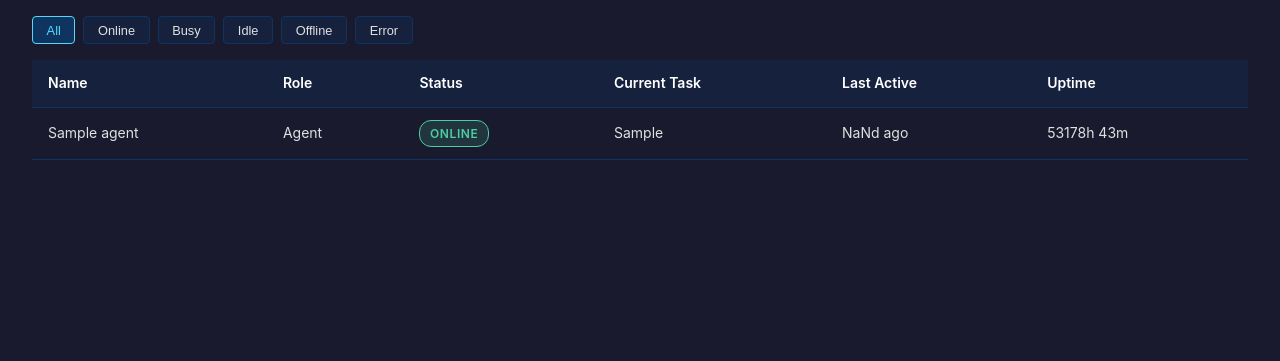
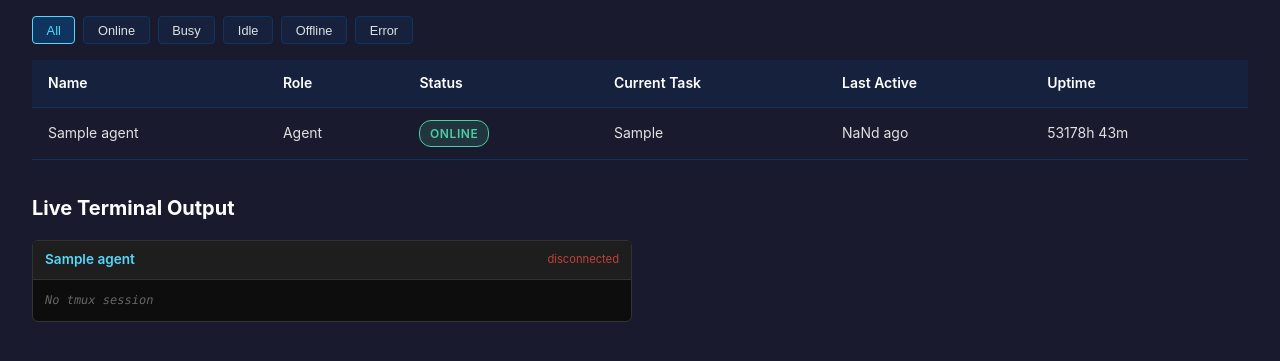
Before and after one commit to danielmajestic/cc-team-dashboard, a Flask app: page /agents in a window 1280 px wide. Shown: the part 148-509 px from the top of the page. Run offline with Flask 3, Linux system fonts and the light colour scheme; tables that the repository leaves empty hold one stand-in row (values such as "Sample post").

Commit message:
feat: add tmux live terminal view on agents page
Add GET /api/agents/<name>/terminal endpoint that captures tmux pane
output (last 30 lines) via subprocess. Display in dark terminal-style
boxes on the agents page with 10-second auto-refresh. Includes input
validation, error handling, and 5 new API tests + 2 route tests.

Co-Authored-By: Claude Opus 4.6 <noreply@anthropic.com>

```diff
--- a/app.py
+++ b/app.py
@@ -1,4 +1,6 @@
 import os
+import re
+import subprocess
 from flask import Flask, render_template, request, jsonify
 from config import Config, TestConfig
 
@@ -82,6 +84,27 @@ def create_app(testing=False, db_path_override=None):
         finally:
             conn.close()
 
+    @app.route("/api/agents/<name>/terminal", methods=["GET"])
+    def api_agent_terminal(name):
+        if not re.fullmatch(r'[A-Za-z0-9_-]+', name):
+            return jsonify({"error": "invalid agent name"}), 400
+
+        try:
+            result = subprocess.run(
+                ["tmux", "capture-pane", "-p", "-t", name, "-S", "-30"],
+                capture_output=True, text=True, timeout=5
+            )
+        except FileNotFoundError:
+            return jsonify({"error": "tmux is not installed"}), 500
+        except subprocess.TimeoutExpired:
+            return jsonify({"error": "tmux command timed out"}), 500
+
+        if result.returncode != 0:
+            return jsonify({"error": "tmux session not found",
+                            "detail": result.stderr.strip()}), 404
+
+        return jsonify({"name": name, "output": result.stdout}), 200
+
     @app.route("/api/agents", methods=["GET"])
     def api_list_agents():
         from models import get_all_agents, check_heartbeat_timeouts
--- a/static/css/style.css
+++ b/static/css/style.css
@@ -273,6 +273,93 @@ h2 {
     text-align: center;
 }
 
+/* Terminal Live View */
+.terminal-section {
+    margin-top: 2rem;
+}
+
+.terminal-grid {
+    display: grid;
+    grid-template-columns: 1fr;
+    gap: 1rem;
+    margin-top: 1rem;
+}
+
+@media (min-width: 992px) {
+    .terminal-grid {
+        grid-template-columns: repeat(2, 1fr);
+    }
+}
+
+.terminal-box {
+    background-color: #0d0d0d;
+    border: 1px solid #333;
+    border-radius: 6px;
+    overflow: hidden;
+}
+
+.terminal-header {
+    background-color: #1e1e1e;
+    padding: 0.5rem 0.75rem;
+    display: flex;
+    justify-content: space-between;
+    align-items: center;
+    border-bottom: 1px solid #333;
+}
+
+.terminal-title {
+    color: var(--accent-highlight);
+    font-weight: 600;
+    font-size: 0.85rem;
+}
+
+.terminal-status {
+    font-size: 0.7rem;
+    color: var(--status-green);
+    opacity: 0.8;
+}
+
+.terminal-body {
+    padding: 0.75rem;
+    font-family: "SF Mono", "Fira Code", "Cascadia Code", Consolas, monospace;
+    font-size: 0.75rem;
+    line-height: 1.4;
+    color: #c8c8c8;
+    white-space: pre;
+    overflow-x: auto;
+    max-height: 400px;
+    overflow-y: auto;
+    -webkit-overflow-scrolling: touch;
+}
+
+.terminal-empty {
+    color: #666;
+    font-style: italic;
+}
+
+/* WORKING.md display in agent cards */
+.agent-working {
+    margin-top: 0.5rem;
+    padding-top: 0.5rem;
+    border-top: 1px solid var(--accent);
+    font-size: 0.8rem;
+    color: var(--text-primary);
+    opacity: 0.85;
+    white-space: pre-wrap;
+    max-height: 120px;
+    overflow-y: auto;
+    line-height: 1.4;
+}
+
+.agent-working-label {
+    font-size: 0.7rem;
+    text-transform: uppercase;
+    letter-spacing: 0.05em;
+    color: var(--accent-highlight);
+    margin-bottom: 0.25rem;
+    font-weight: 600;
+}
+
 /* Mobile-first nav adjustments */
 @media (max-width: 575px) {
     .main-nav {
--- a/static/js/dashboard.js
+++ b/static/js/dashboard.js
@@ -5,6 +5,7 @@
     'use strict';
 
     var REFRESH_INTERVAL = 30000;
+    var TERMINAL_REFRESH_INTERVAL = 10000;
     var AGENT_API = '/api/agents';
 
     // Known team role mappings
@@ -85,9 +86,14 @@
                 + '<div class="agent-task">' + escapeHtml(a.current_task || 'No active task') + '</div>'
                 + '<div class="agent-lastseen">Last seen: ' + timeAgo(a.last_active) + '</div>'
                 + '</div>'
+                + '<div class="agent-working" id="working-' + a.id + '"></div>'
                 + '</div>';
         }
         container.innerHTML = html;
+
+        for (var j = 0; j < agents.length; j++) {
+            fetchWorkingMd(agents[j].id, agents[j].name);
+        }
     }
 
     // Render agent table on the agents page
@@ -123,6 +129,110 @@
         return div.innerHTML;
     }
 
+    // --- Terminal live view (agents page) ---
+
+    var knownAgentNames = [];
+
+    function renderTerminalGrid(agents) {
+        var grid = document.getElementById('terminal-grid');
+        if (!grid) return;
+
+        knownAgentNames = [];
+        for (var i = 0; i < agents.length; i++) {
+            knownAgentNames.push(agents[i].name);
+        }
+
+        if (knownAgentNames.length === 0) {
+            grid.innerHTML = '<p class="empty-msg">No agents registered.</p>';
+            return;
+        }
+
+        var html = '';
+        for (var i = 0; i < knownAgentNames.length; i++) {
+            var name = knownAgentNames[i];
+            html += '<div class="terminal-box" id="term-' + escapeHtml(name) + '">'
+                + '<div class="terminal-header">'
+                + '<span class="terminal-title">' + escapeHtml(name) + '</span>'
+                + '<span class="terminal-status" id="term-status-' + escapeHtml(name) + '">connecting...</span>'
+                + '</div>'
+                + '<div class="terminal-body" id="term-body-' + escapeHtml(name) + '">Loading...</div>'
+                + '</div>';
+        }
+        grid.innerHTML = html;
+        fetchAllTerminals();
+    }
+
+    function fetchTerminal(name) {
+        var xhr = new XMLHttpRequest();
+        xhr.open('GET', '/api/agents/' + encodeURIComponent(name) + '/terminal', true);
+        xhr.onreadystatechange = function () {
+            if (xhr.readyState !== 4) return;
+            var body = document.getElementById('term-body-' + name);
+            var status = document.getElementById('term-status-' + name);
+            if (!body || !status) return;
+
+            if (xhr.status === 200) {
+                try {
+                    var data = JSON.parse(xhr.responseText);
+                    var output = data.output || '';
+                    if (output.trim() === '') {
+                        body.innerHTML = '<span class="terminal-empty">No output</span>';
+                    } else {
+                        body.textContent = output;
+                    }
+                    status.textContent = 'live';
+                    status.style.color = '';
+                } catch (e) {
+                    body.innerHTML = '<span class="terminal-empty">Parse error</span>';
+                    status.textContent = 'error';
+                    status.style.color = 'var(--status-red)';
+                }
+            } else {
+                body.innerHTML = '<span class="terminal-empty">No tmux session</span>';
+                status.textContent = 'disconnected';
+                status.style.color = 'var(--status-red)';
+            }
+        };
+        xhr.send();
+    }
+
+    function fetchAllTerminals() {
+        for (var i = 0; i < knownAgentNames.length; i++) {
+            fetchTerminal(knownAgentNames[i]);
+        }
+    }
+
+    // --- WORKING.md display (dashboard cards) ---
+
+    function fetchWorkingMd(agentId, agentName) {
+        var xhr = new XMLHttpRequest();
+        xhr.open('GET', '/api/agents/' + agentId + '/working', true);
+        xhr.onreadystatechange = function () {
+            if (xhr.readyState !== 4) return;
+            var container = document.getElementById('working-' + agentId);
+            if (!container) return;
+
+            if (xhr.status === 200) {
+                try {
+                    var data = JSON.parse(xhr.responseText);
+                    var lines = (data.content || '').split('\n');
+                    var preview = lines.slice(0, 8).join('\n').trim();
+                    if (preview) {
+                        container.innerHTML = '<div class="agent-working-label">Working Status</div>'
+                            + '<div>' + escapeHtml(preview) + '</div>';
+                    } else {
+                        container.innerHTML = '';
+                    }
+                } catch (e) {
+                    container.innerHTML = '';
+                }
+            } else {
+                container.innerHTML = '';
+            }
+        };
+        xhr.send();
+    }
+
     // Fetch agents from API and update both views
     function fetchAgents() {
         var xhr = new XMLHttpRequest();
@@ -134,6 +244,7 @@
                     var agents = JSON.parse(xhr.responseText);
                     renderAgentCards(agents);
                     renderAgentTable(agents);
+                    renderTerminalGrid(agents);
                 } catch (e) {
                     showError('Failed to parse agent data.');
                 }
@@ -199,6 +310,11 @@
         fetchAgents();
         initFilters();
         setInterval(fetchAgents, REFRESH_INTERVAL);
+        setInterval(function () {
+            if (knownAgentNames.length > 0) {
+                fetchAllTerminals();
+            }
+        }, TERMINAL_REFRESH_INTERVAL);
     }
 
     if (document.readyState === 'loading') {
--- a/templates/agents.html
+++ b/templates/agents.html
@@ -29,4 +29,11 @@
         </tbody>
     </table>
 </div>
+
+<section class="terminal-section" id="terminal-section">
+    <h2>Live Terminal Output</h2>
+    <div class="terminal-grid" id="terminal-grid">
+        <p class="loading-msg">Loading terminal sessions...</p>
+    </div>
+</section>
 {% endblock %}
```
Also changed, not shown: tests/test_api.py (+57 -0 lines), tests/test_routes.py (+16 -0 lines).
